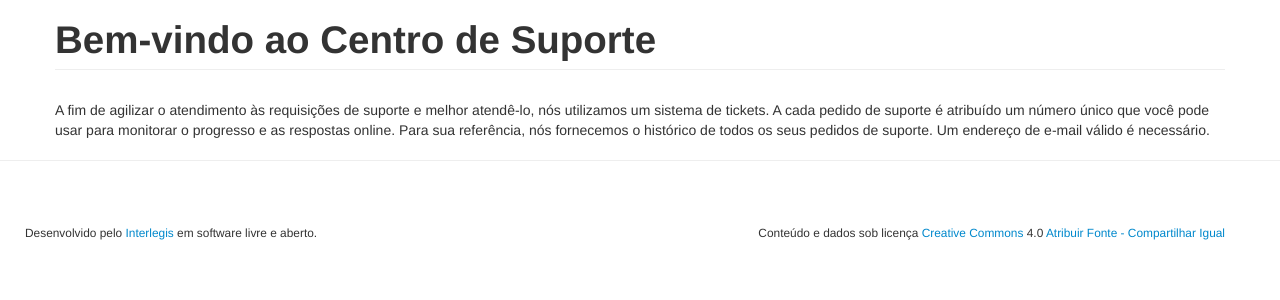
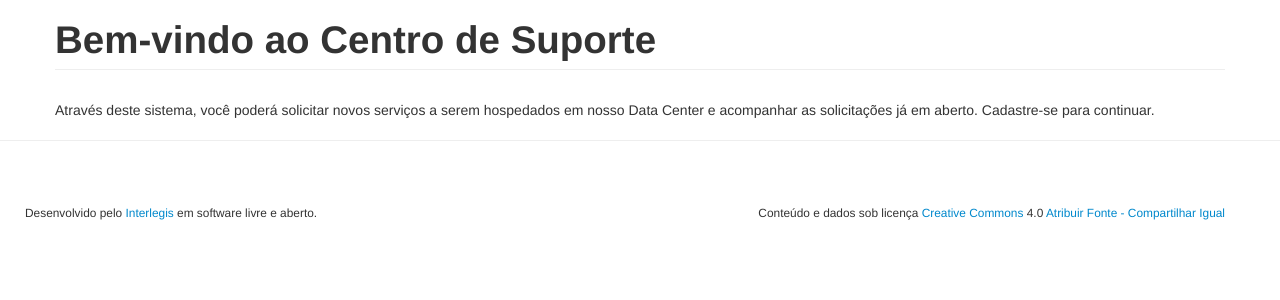
Before and after one commit to felipecoliveira/atendimento, a Django app: page / in a window 1280 px wide. Shown: the part 150-450 px from the top of the page. Run offline with Django 3.2, Linux system fonts and the light colour scheme; some libraries are stand-ins or nearby versions.

Commit message:
Modificar mensagem de boas vindas

```diff
--- a/templates/index.html
+++ b/templates/index.html
@@ -6,9 +6,7 @@
 {% endblock %}
 
 {% block base_content %}
-  A fim de agilizar o atendimento às requisições de suporte e melhor atendê-lo,
-  nós utilizamos um sistema de tickets. A cada pedido de suporte é atribuído um
-  número único que você pode usar para monitorar o progresso e as respostas
-  online. Para sua referência, nós fornecemos o histórico de todos os seus
-  pedidos de suporte. Um endereço de e-mail válido é necessário.
+   Através deste sistema, você poderá solicitar novos serviços a serem
+   hospedados em nosso Data Center e acompanhar as solicitações já em aberto.
+   Cadastre-se para continuar.
 {% endblock %}
```
